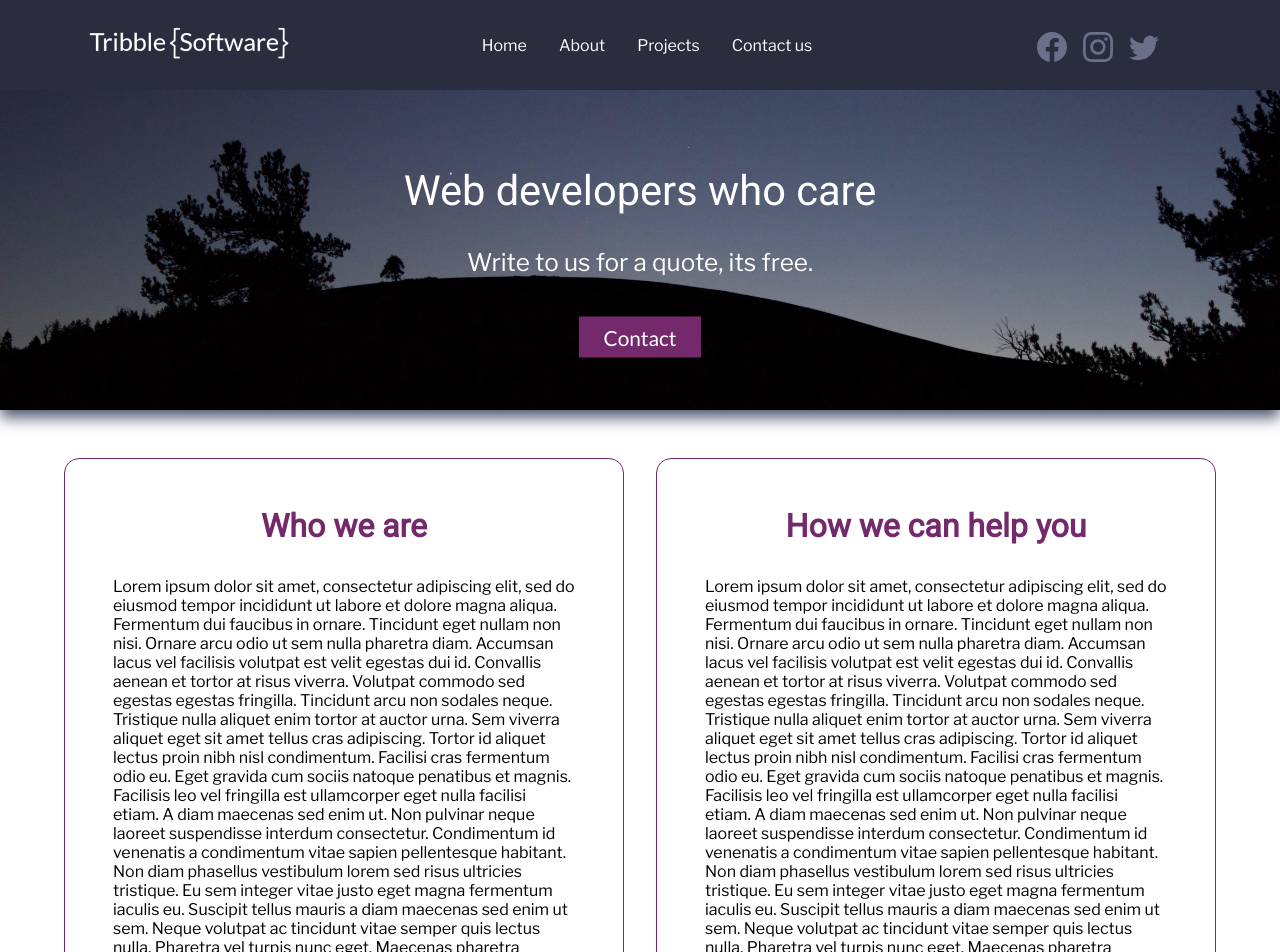
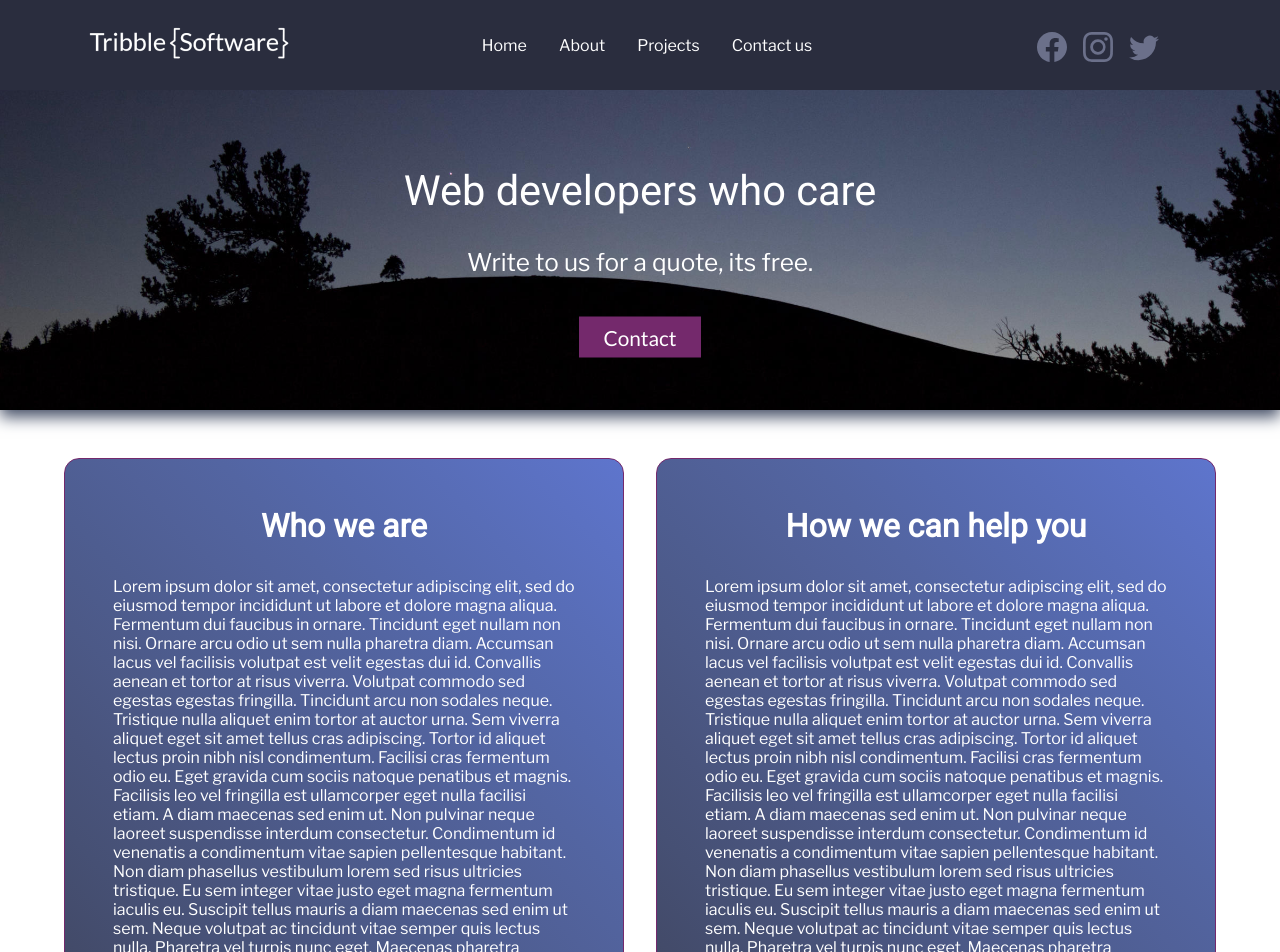
Before and after one commit to RandallBG/TribbleSoftwareWebsite, a React (Create React App) app: page /about in a window 1280 px wide. Shown: the top 952 px of the page. Built offline with nearby package versions, Linux system fonts and the light colour scheme.

Commit message:
added gradient to about us page again

```diff
--- a/src/components/About/About.css
+++ b/src/components/About/About.css
@@ -37,7 +37,7 @@
   padding: 3rem;
   margin: 3rem;
   border-radius: 15px;
-  /* background-color: #fff;
+  background-color: #fff;
   background-image: linear-gradient(
     to right top,
     #404761,
@@ -52,12 +52,13 @@
     #586db7,
     #5b71c2,
     #5e75cd
-  ); */
+  );
 }
 
 .textSection p {
   margin: 0 auto;
   max-width: 65ch;
+  color: white;
 }
 .navItem:hover {
   background-color: #6b708a;
@@ -65,7 +66,7 @@
 }
 .aboutTitle {
   margin-bottom: 2rem;
-  color: #74296c;
+  color: White;
 }
 
 .btn {
--- a/src/components/modules/Hero/Hero.css
+++ b/src/components/modules/Hero/Hero.css
@@ -24,12 +24,14 @@
   font-weight: 300;
   font-family: "Roboto", sans-serif;
 }
+
 .heroText h3 {
   padding: 1rem;
   margin-bottom: 2rem;
   font-weight: 300;
   font-family: "Libre Franklin", sans-serif;
 }
+
 .heroText a {
   text-decoration: none;
   color: #fff;
```
